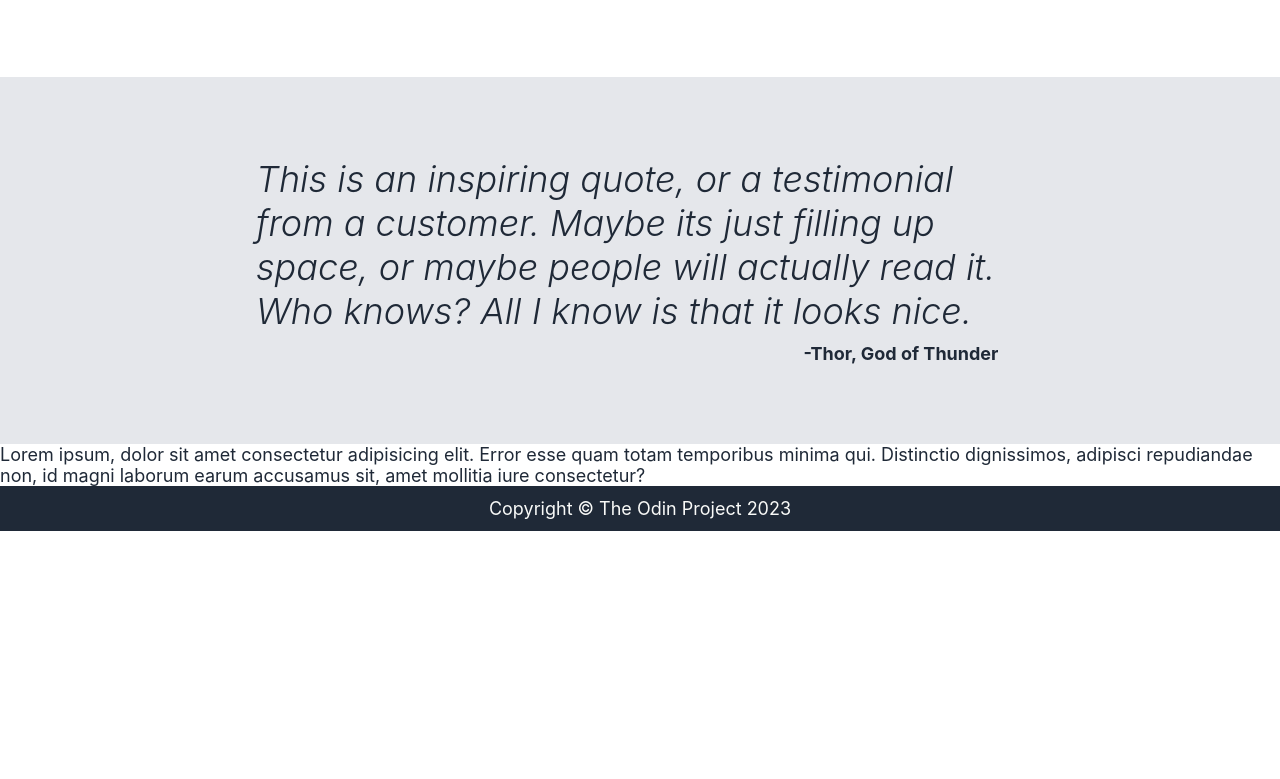
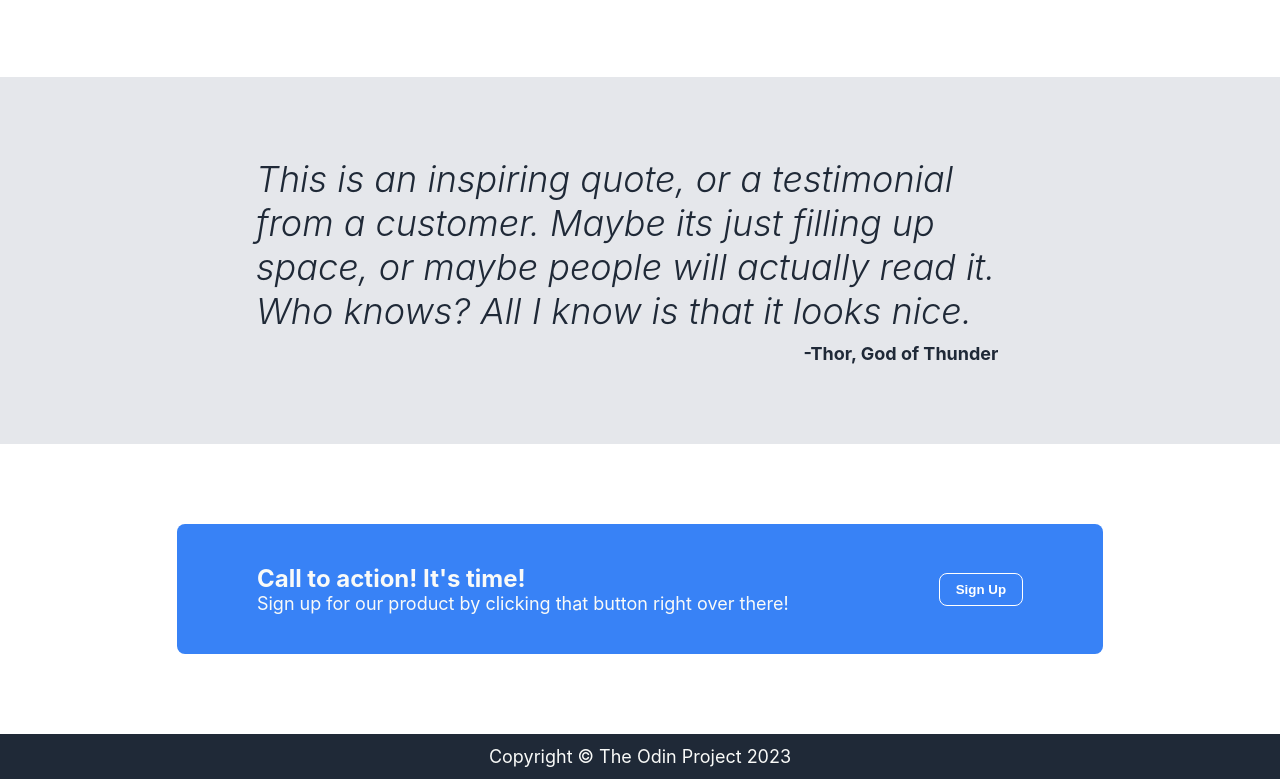
Before and after one commit to tiwaomotosho/odin-html-css-proj, a plain HTML site: page index.html in a window 1280 px wide. Shown: the part 918-1697 px from the top of the page. Before the commit the page ends 1449 px from the top, so only its background shows below. Drawn offline with Linux system fonts and the light colour scheme.

Commit message:
feat: add section 4
Here, the website contents were finally added to imitate template

```diff
--- a/index.html
+++ b/index.html
@@ -60,8 +60,13 @@
           <div class="sec-3-large">This is an inspiring quote, or a testimonial from a customer. Maybe its just filling up space, or maybe people will actually read it. Who knows? All I know is that it looks nice.</div>
           <div class="sec-3-small">-Thor, God of Thunder</div>
         </div>
-        <div class="section-4">Lorem ipsum, dolor sit amet consectetur adipisicing elit. Error esse quam totam temporibus minima qui. Distinctio dignissimos, adipisci repudiandae non, id magni laborum earum accusamus sit, amet mollitia iure consectetur?</div>
-    </div>
+        <div class="section-4">
+          <div class="sec-four-left">
+            <div class="header-logo">Call to action! It's time!</div>
+            <div class="caption">Sign up for our product by clicking that button right over there!</div>
+          </div>
+          <button class="sign-up">Sign Up</button>
+        </div>
 
     <div class="footer">Copyright © The Odin Project 2023</div>
 
--- a/style.css
+++ b/style.css
@@ -161,7 +161,18 @@ button {
 }
 
 .section-4{
-  background-color: white;
-  color: #1F2937;
+  background-color: #3882F6;
+  color: #F9FAF8;
+  border-radius: 8px;
   flex-grow: 1;
+  margin: 80px auto;
+  display: flex;
+  justify-content: space-between;
+  align-items: center;
+  padding: 40px 80px;
+  gap: 150px;
 }
+
+.section-4 button{
+  border: 1px solid white;
+}
```
